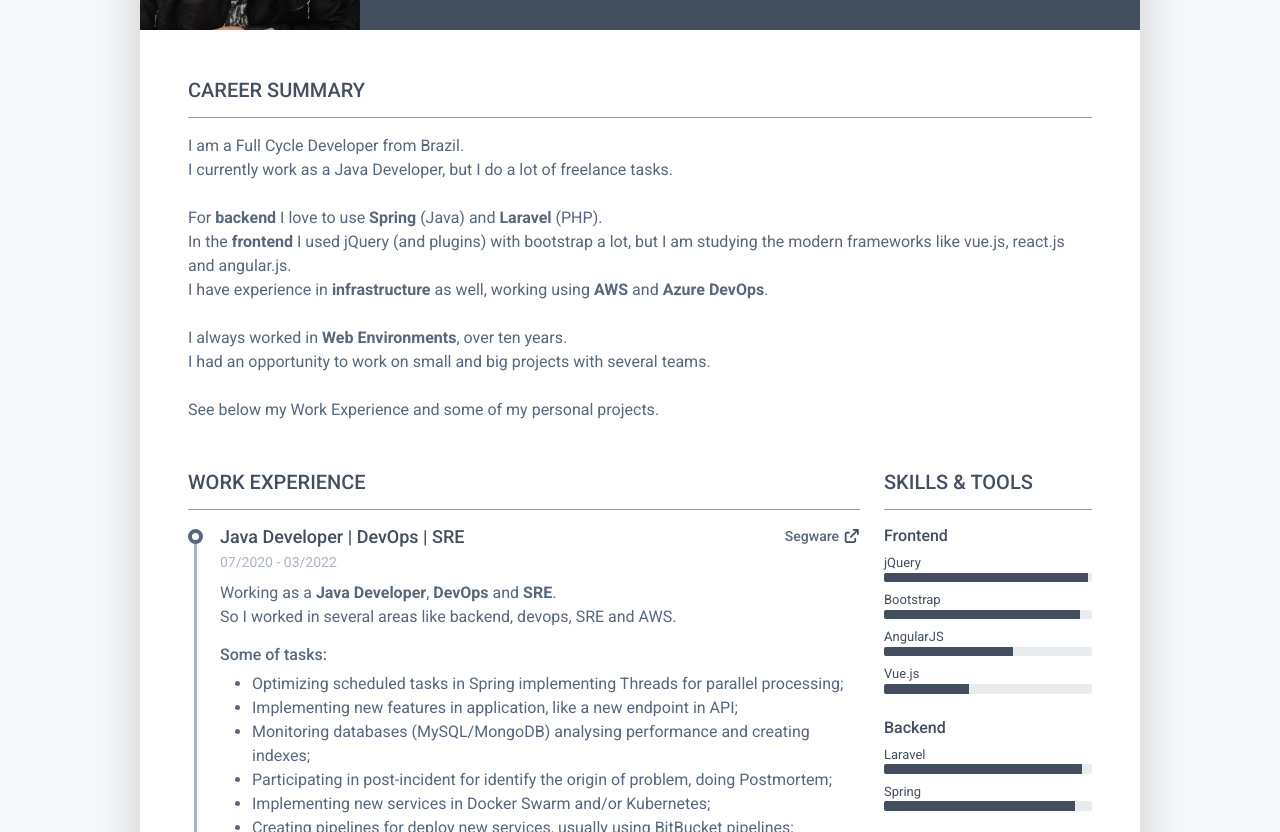
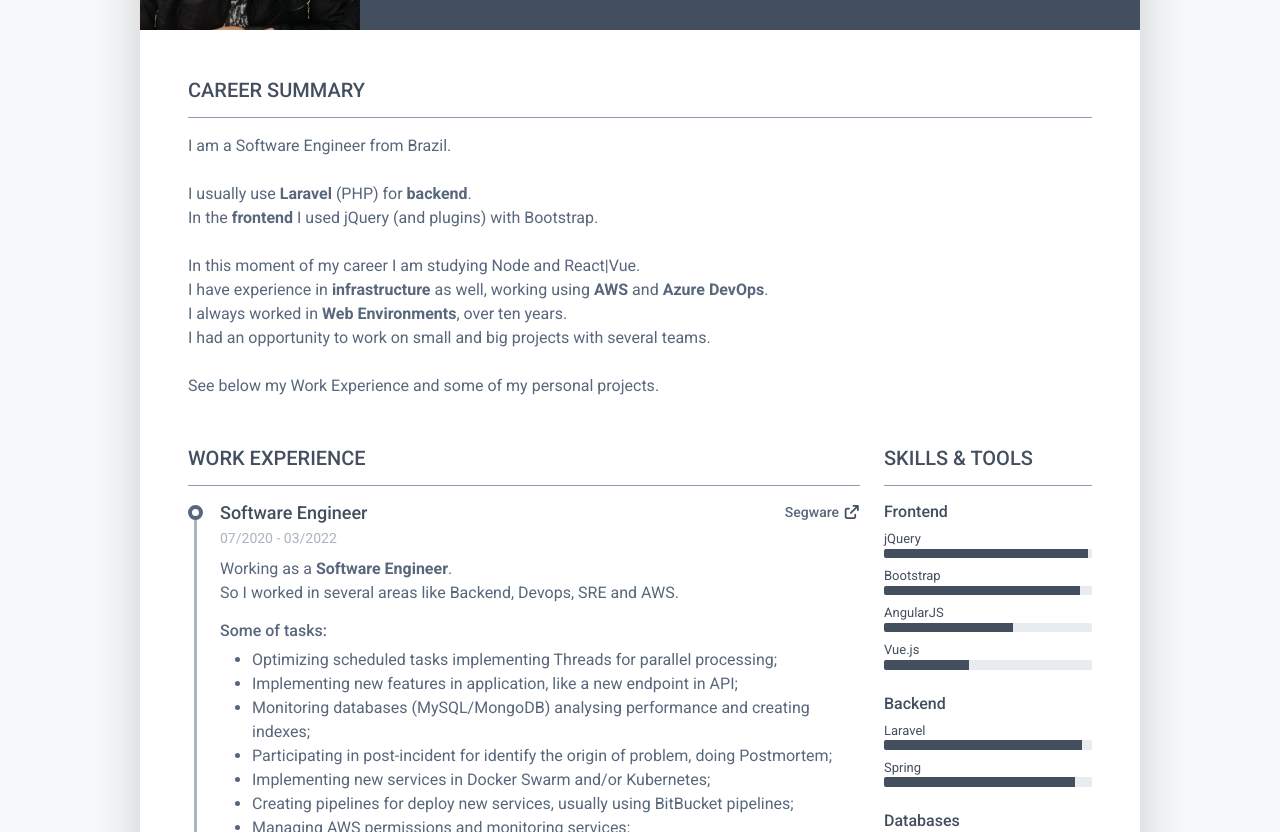
Before and after one commit to andersonalvesme/resume, a plain HTML site: page index.html in a window 1280 px wide. Shown: the part 220-1052 px from the top of the page. Drawn offline with Linux system fonts and the light colour scheme.

Commit message:
Updated the curriculum.

```diff
--- a/index.html
+++ b/index.html
@@ -46,7 +46,7 @@
                     <div class="row p-4 justify-content-center justify-content-md-between">
                         <div class="primary-info col-auto">
                             <h1 class="name mt-0 mb-1 text-white">Anderson Alves</h1>
-                            <div class="title mb-3">Full Cycle Developer</div>
+                            <div class="title mb-3">Software Engineer</div>
                             <ul class="list-unstyled">
                                 <li class="mb-2">
                                     <a class="text-link" href="#">
@@ -94,14 +94,13 @@
             <section class="resume-section summary-section mb-5">
                 <h2 class="resume-section-title text-uppercase font-weight-bold pb-3 mb-3">Career Summary</h2>
                 <div class="resume-section-content">
-                    I am a Full Cycle Developer from Brazil. <br>
-                    I currently work as a Java Developer, but I do a lot of freelance tasks. <br>
+                    I am a Software Engineer from Brazil. <br>
                     <br>
-                    For <b>backend</b> I love to use <b>Spring</b> (Java) and <b>Laravel</b> (PHP). <br>
-                    In the <b>frontend</b> I used jQuery (and plugins) with bootstrap a lot, but I am studying the
-                    modern frameworks like vue.js, react.js and angular.js. <br>
+                    I usually use <b>Laravel</b> (PHP) for <b>backend</b>.<br>
+                    In the <b>frontend</b> I used jQuery (and plugins) with Bootstrap.<br>
+                    <br>
+                    In this moment of my career I am studying Node and React|Vue.<br>
                     I have experience in <b>infrastructure</b> as well, working using <b>AWS</b> and <b>Azure DevOps</b>.
-                    <br>
                     <br>
                     I always worked in <b>Web Environments</b>, over ten years. <br>
                     I had an opportunity to work on small and big projects with several teams. <br>
@@ -120,7 +119,7 @@
                                     <div class="resume-timeline-item-header mb-2">
                                         <div class="d-flex flex-column flex-md-row">
                                             <h3 class="resume-position-title font-weight-bold mb-1">
-                                                Java Developer | DevOps | SRE
+                                                Software Engineer
                                             </h3>
                                             <div class="resume-company-name ms-auto">
                                                 Segware
@@ -131,14 +130,13 @@
                                         <div class="resume-position-time">07/2020 - 03/2022</div>
                                     </div>
                                     <div class="resume-timeline-item-desc">
-                                        <p>Working as a <b>Java Developer</b>, <b>DevOps</b> and <b>SRE</b>. <br>
-                                            So I worked in several areas like backend, devops, SRE and
+                                        <p>Working as a <b>Software Engineer</b>. <br>
+                                            So I worked in several areas like Backend, Devops, SRE and
                                             AWS.</p>
                                         <h4 class="resume-timeline-item-desc-heading font-weight-bold">
                                             Some of tasks:</h4>
                                         <ul>
-                                            <li>Optimizing scheduled tasks in Spring implementing Threads for parallel
-                                                processing;
+                                            <li>Optimizing scheduled tasks implementing Threads for parallel processing;
                                             </li>
                                             <li>Implementing new features in application, like a new endpoint in API;
                                             </li>
@@ -222,7 +220,7 @@
 
                                     <div class="resume-timeline-item-header mb-2">
                                         <div class="d-flex flex-column flex-md-row">
-                                            <h3 class="resume-position-title font-weight-bold mb-1">Tech Lead</h3>
+                                            <h3 class="resume-position-title font-weight-bold mb-1">Full Stack Developer</h3>
                                             <div class="resume-company-name ms-auto">
                                                 Miner Tecnologia
                                                 <a href="https://minertecnologia.com/" target="_blank"><i
```
